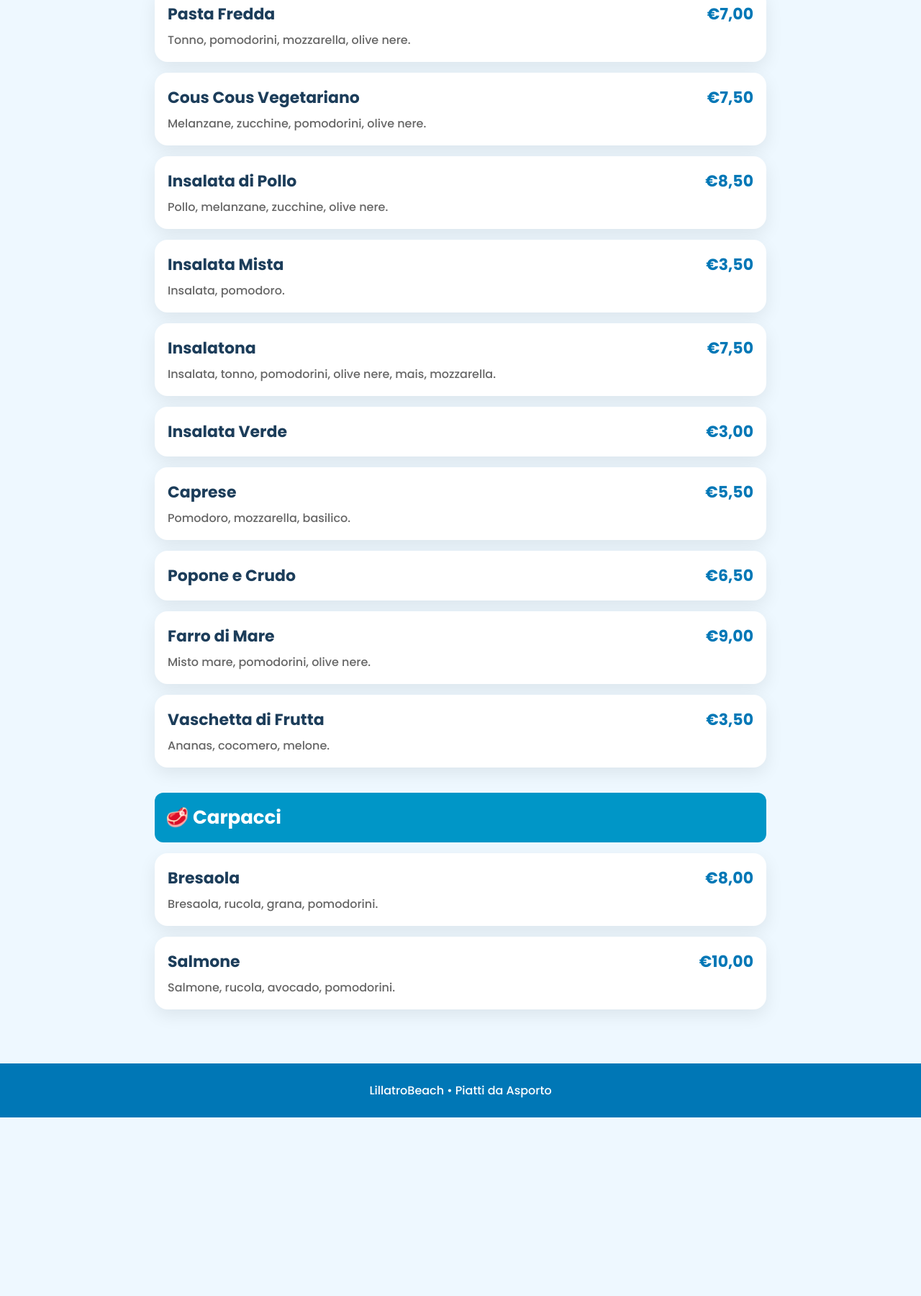
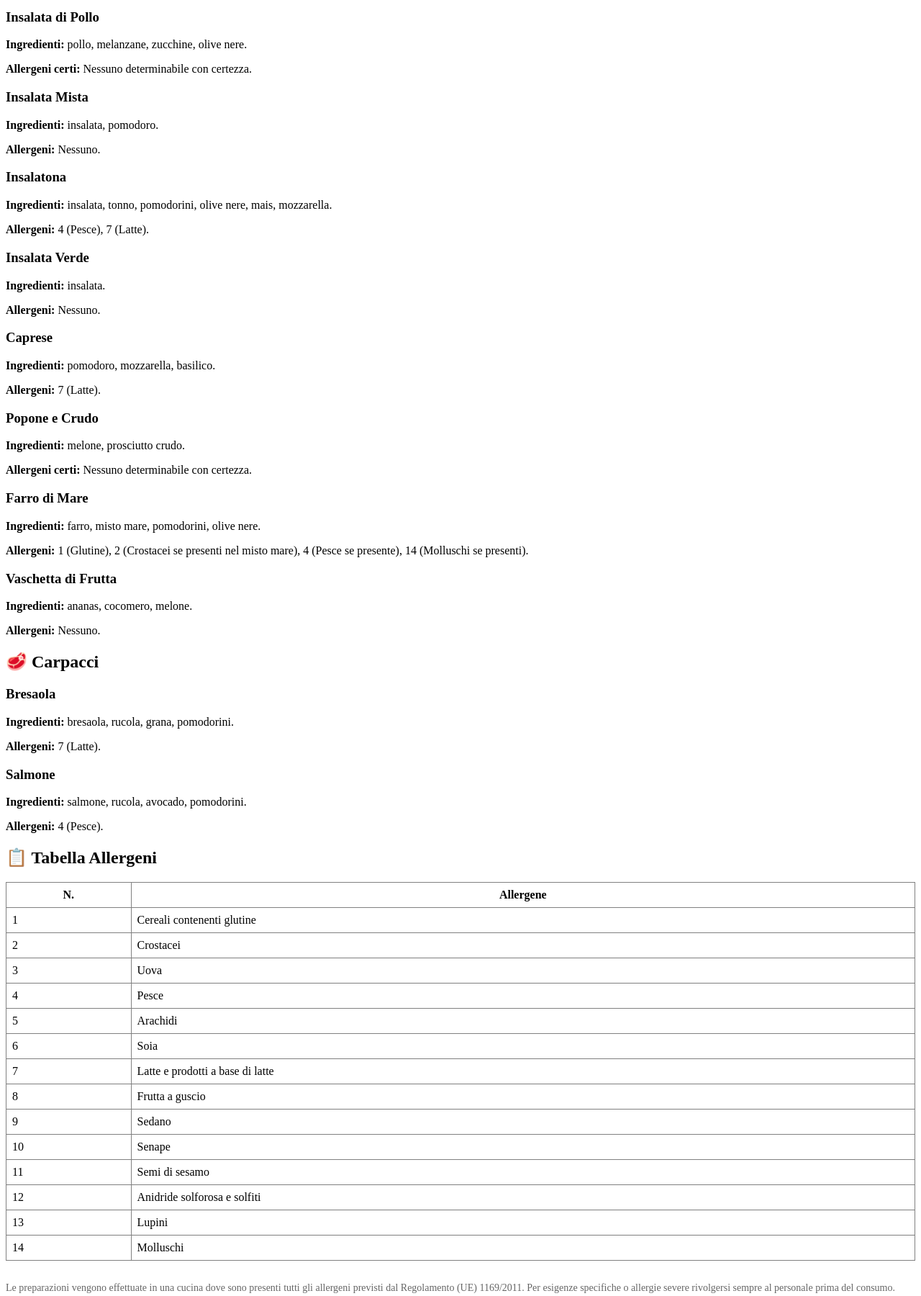
Before and after one commit to kaletto88/LillatroBeach, a plain HTML site: page index.html in a window 1280 px wide. Shown: the part 509-2309 px from the top of the page at 72% size. Before the commit the page ends 2061 px from the top, so only its background shows below. Drawn offline with Linux system fonts and the light colour scheme.

Commit message:
Update index.html

```diff
--- a/index.html
+++ b/index.html
@@ -1,289 +1,115 @@
-<!DOCTYPE html>
-<html lang="it">
-<head>
-<meta charset="UTF-8">
-<meta name="viewport" content="width=device-width, initial-scale=1.0">
-
-<title>LillatroBeach - Piatti da Asporto</title>
-
-<link href="https://fonts.googleapis.com/css2?family=Poppins:wght@300;500;700&display=swap" rel="stylesheet">
-
-<style>
-
-*{
-margin:0;
-padding:0;
-box-sizing:border-box;
-font-family:'Poppins',sans-serif;
-}
-
-body{
-background:#eef8ff;
-color:#1c3d5a;
-}
-
-header{
-background:linear-gradient(135deg,#0077b6,#00b4d8);
-color:white;
-padding:50px 20px;
-text-align:center;
-box-shadow:0 5px 20px rgba(0,0,0,.2);
-}
-
-header h1{
-font-size:40px;
-}
-
-header p{
-margin-top:10px;
-font-size:18px;
-opacity:.95;
-}
-
-.container{
-max-width:900px;
-margin:auto;
-padding:25px;
-}
-
-.category{
-margin-top:35px;
-}
-
-.category h2{
-background:#0096c7;
-color:white;
-padding:15px;
-border-radius:12px;
-font-size:26px;
-}
-
-.card{
-background:white;
-border-radius:18px;
-padding:18px;
-margin-top:15px;
-box-shadow:0 8px 25px rgba(0,0,0,.08);
-transition:.25s;
-}
-
-.card:hover{
-transform:translateY(-3px);
-}
-
-.top{
-display:flex;
-justify-content:space-between;
-align-items:center;
-}
-
-.name{
-font-size:22px;
-font-weight:700;
-}
-
-.price{
-font-size:22px;
-font-weight:bold;
-color:#0077b6;
-}
-
-.ingredients{
-margin-top:8px;
-color:#666;
-line-height:1.5;
-}
-
-footer{
-margin-top:50px;
-padding:25px;
-text-align:center;
-background:#0077b6;
-color:white;
-}
-
-@media(max-width:600px){
-
-header h1{
-font-size:30px;
-}
-
-.name{
-font-size:18px;
-}
-
-.price{
-font-size:18px;
-}
-
-.category h2{
-font-size:22px;
-}
-
-}
-
-</style>
-
-</head>
-
-<body>
-
 <header>
-
-<h1>🌊 LillatroBeach</h1>
-
-<p>Piatti da Asporto</p>
-
-<p>Disponibilità giornaliera fino a esaurimento.</p>
-
+    <h1>🌊 LillatroBeach</h1>
+    <p>Ingredienti e Allergeni</p>
+    <p>Le informazioni riportano esclusivamente gli allergeni certi ricavabili dagli ingredienti dichiarati.</p>
 </header>
 
 <div class="container">
 
-<div class="category">
-
 <h2>🥗 Piatti Freddi</h2>
 
 <div class="card">
-<div class="top">
-<div class="name">Riso Freddo</div>
-<div class="price">€7,00</div>
-</div>
-<div class="ingredients">
-Ortaggi misti in agrodolce, pomodorini, wurstel, olive nere, mais.
-</div>
+<h3>Riso Freddo</h3>
+<p><strong>Ingredienti:</strong> ortaggi misti in agrodolce, pomodorini, wurstel, olive nere, mais.</p>
+<p><strong>Allergeni certi:</strong> Nessuno determinabile con certezza dagli ingredienti indicati.</p>
 </div>
 
 <div class="card">
-<div class="top">
-<div class="name">Pasta Fredda</div>
-<div class="price">€7,00</div>
-</div>
-<div class="ingredients">
-Tonno, pomodorini, mozzarella, olive nere.
-</div>
+<h3>Pasta Fredda</h3>
+<p><strong>Ingredienti:</strong> tonno, pomodorini, mozzarella, olive nere.</p>
+<p><strong>Allergeni:</strong> 4 (Pesce), 7 (Latte).</p>
 </div>
 
 <div class="card">
-<div class="top">
-<div class="name">Cous Cous Vegetariano</div>
-<div class="price">€7,50</div>
-</div>
-<div class="ingredients">
-Melanzane, zucchine, pomodorini, olive nere.
-</div>
+<h3>Cous Cous Vegetariano</h3>
+<p><strong>Ingredienti:</strong> melanzane, zucchine, pomodorini, olive nere.</p>
+<p><strong>Allergeni:</strong> 1 (Glutine - cous cous).</p>
 </div>
 
 <div class="card">
-<div class="top">
-<div class="name">Insalata di Pollo</div>
-<div class="price">€8,50</div>
-</div>
-<div class="ingredients">
-Pollo, melanzane, zucchine, olive nere.
-</div>
+<h3>Insalata di Pollo</h3>
+<p><strong>Ingredienti:</strong> pollo, melanzane, zucchine, olive nere.</p>
+<p><strong>Allergeni certi:</strong> Nessuno determinabile con certezza.</p>
 </div>
 
 <div class="card">
-<div class="top">
-<div class="name">Insalata Mista</div>
-<div class="price">€3,50</div>
-</div>
-<div class="ingredients">
-Insalata, pomodoro.
-</div>
+<h3>Insalata Mista</h3>
+<p><strong>Ingredienti:</strong> insalata, pomodoro.</p>
+<p><strong>Allergeni:</strong> Nessuno.</p>
 </div>
 
 <div class="card">
-<div class="top">
-<div class="name">Insalatona</div>
-<div class="price">€7,50</div>
-</div>
-<div class="ingredients">
-Insalata, tonno, pomodorini, olive nere, mais, mozzarella.
-</div>
+<h3>Insalatona</h3>
+<p><strong>Ingredienti:</strong> insalata, tonno, pomodorini, olive nere, mais, mozzarella.</p>
+<p><strong>Allergeni:</strong> 4 (Pesce), 7 (Latte).</p>
 </div>
 
 <div class="card">
-<div class="top">
-<div class="name">Insalata Verde</div>
-<div class="price">€3,00</div>
-</div>
+<h3>Insalata Verde</h3>
+<p><strong>Ingredienti:</strong> insalata.</p>
+<p><strong>Allergeni:</strong> Nessuno.</p>
 </div>
 
 <div class="card">
-<div class="top">
-<div class="name">Caprese</div>
-<div class="price">€5,50</div>
-</div>
-<div class="ingredients">
-Pomodoro, mozzarella, basilico.
-</div>
+<h3>Caprese</h3>
+<p><strong>Ingredienti:</strong> pomodoro, mozzarella, basilico.</p>
+<p><strong>Allergeni:</strong> 7 (Latte).</p>
 </div>
 
 <div class="card">
-<div class="top">
-<div class="name">Popone e Crudo</div>
-<div class="price">€6,50</div>
-</div>
+<h3>Popone e Crudo</h3>
+<p><strong>Ingredienti:</strong> melone, prosciutto crudo.</p>
+<p><strong>Allergeni certi:</strong> Nessuno determinabile con certezza.</p>
 </div>
 
 <div class="card">
-<div class="top">
-<div class="name">Farro di Mare</div>
-<div class="price">€9,00</div>
-</div>
-<div class="ingredients">
-Misto mare, pomodorini, olive nere.
-</div>
+<h3>Farro di Mare</h3>
+<p><strong>Ingredienti:</strong> farro, misto mare, pomodorini, olive nere.</p>
+<p><strong>Allergeni:</strong> 1 (Glutine), 2 (Crostacei se presenti nel misto mare), 4 (Pesce se presente), 14 (Molluschi se presenti).</p>
 </div>
 
 <div class="card">
-<div class="top">
-<div class="name">Vaschetta di Frutta</div>
-<div class="price">€3,50</div>
+<h3>Vaschetta di Frutta</h3>
+<p><strong>Ingredienti:</strong> ananas, cocomero, melone.</p>
+<p><strong>Allergeni:</strong> Nessuno.</p>
 </div>
-<div class="ingredients">
-Ananas, cocomero, melone.
-</div>
-</div>
-
-</div>
-
-<div class="category">
 
 <h2>🥩 Carpacci</h2>
 
 <div class="card">
-<div class="top">
-<div class="name">Bresaola</div>
-<div class="price">€8,00</div>
-</div>
-<div class="ingredients">
-Bresaola, rucola, grana, pomodorini.
-</div>
+<h3>Bresaola</h3>
+<p><strong>Ingredienti:</strong> bresaola, rucola, grana, pomodorini.</p>
+<p><strong>Allergeni:</strong> 7 (Latte).</p>
 </div>
 
 <div class="card">
-<div class="top">
-<div class="name">Salmone</div>
-<div class="price">€10,00</div>
-</div>
-<div class="ingredients">
-Salmone, rucola, avocado, pomodorini.
-</div>
+<h3>Salmone</h3>
+<p><strong>Ingredienti:</strong> salmone, rucola, avocado, pomodorini.</p>
+<p><strong>Allergeni:</strong> 4 (Pesce).</p>
 </div>
 
-</div>
+<h2>📋 Tabella Allergeni</h2>
+
+<table border="1" cellpadding="8" cellspacing="0" style="width:100%;border-collapse:collapse;">
+<tr><th>N.</th><th>Allergene</th></tr>
+<tr><td>1</td><td>Cereali contenenti glutine</td></tr>
+<tr><td>2</td><td>Crostacei</td></tr>
+<tr><td>3</td><td>Uova</td></tr>
+<tr><td>4</td><td>Pesce</td></tr>
+<tr><td>5</td><td>Arachidi</td></tr>
+<tr><td>6</td><td>Soia</td></tr>
+<tr><td>7</td><td>Latte e prodotti a base di latte</td></tr>
+<tr><td>8</td><td>Frutta a guscio</td></tr>
+<tr><td>9</td><td>Sedano</td></tr>
+<tr><td>10</td><td>Senape</td></tr>
+<tr><td>11</td><td>Semi di sesamo</td></tr>
+<tr><td>12</td><td>Anidride solforosa e solfiti</td></tr>
+<tr><td>13</td><td>Lupini</td></tr>
+<tr><td>14</td><td>Molluschi</td></tr>
+</table>
+
+<p style="margin-top:30px;font-size:14px;color:#666;">
+Le preparazioni vengono effettuate in una cucina dove sono presenti tutti gli allergeni previsti dal Regolamento (UE) 1169/2011. Per esigenze specifiche o allergie severe rivolgersi sempre al personale prima del consumo.
+</p>
 
 </div>
-
-<footer>
-
-LillatroBeach • Piatti da Asporto
-
-</footer>
-
-</body>
-
-</html>
```
